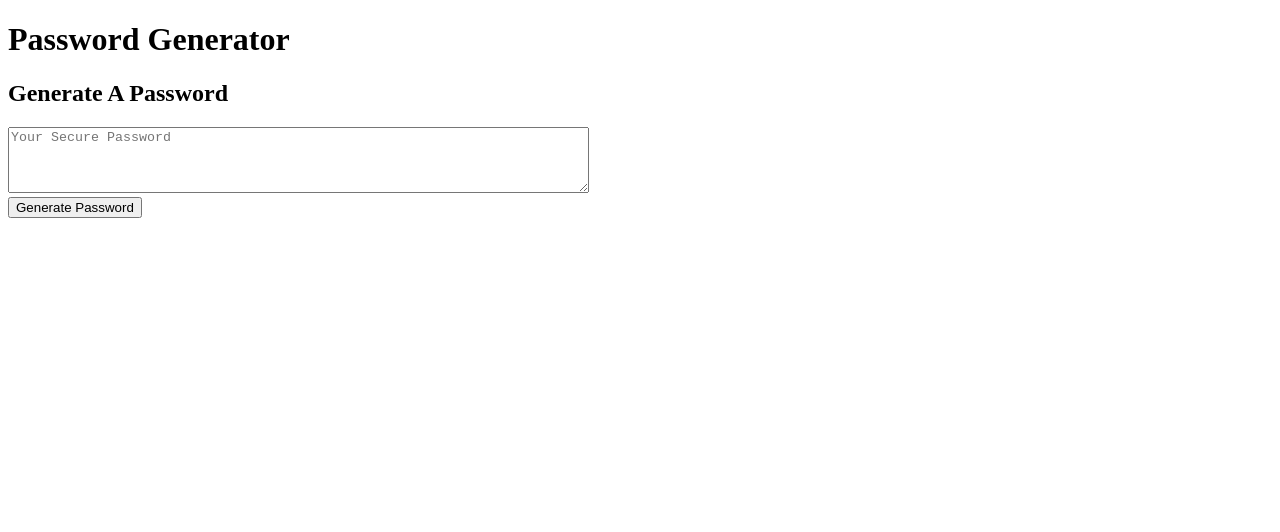
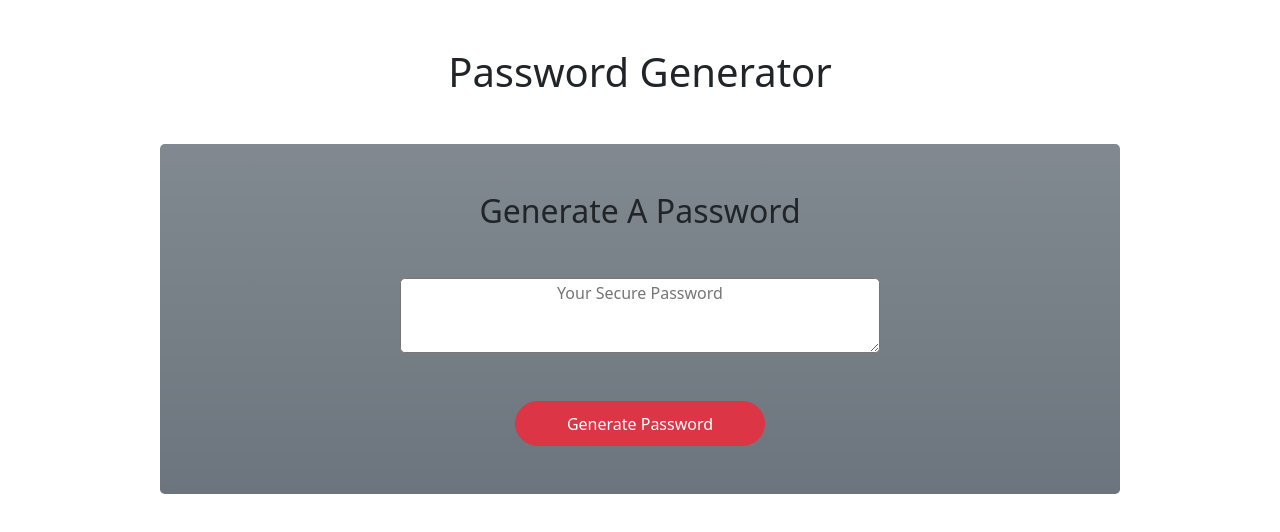
Before and after one commit to ldonald6/password-gen, a plain HTML site: page index.html in a window 1280 px wide. Drawn offline with nearby package versions, Linux system fonts and the light colour scheme.

Commit message:
added css styling

```diff
--- a/index.html
+++ b/index.html
@@ -1,27 +1,38 @@
 <!DOCTYPE html>
 <html lang="en">
+
 <head>
     <meta charset="UTF-8">
     <meta http-equiv="X-UA-Compatible" content="IE=edge">
     <meta name="viewport" content="width=device-width, initial-scale=1.0">
     <title>Password Generator</title>
+    <link rel="stylesheet" href="./assets/css/style.css">
+    <link href="https://cdn.jsdelivr.net/npm/bootstrap@5.1.3/dist/css/bootstrap.min.css" rel="stylesheet"
+        integrity="sha384-1BmE4kWBq78iYhFldvKuhfTAU6auU8tT94WrHftjDbrCEXSU1oBoqyl2QvZ6jIW3" crossorigin="anonymous">
 </head>
 
 <body>
     <header>
-        <h1>Password Generator</h1>
+        <h1 class="d-flex justify-content-center my-5">Password Generator</h1>
     </header>
 
-    <main>
-        <div>
-            <h2>Generate A Password</h2>
-        </div>
-        <div>
-            <textarea rows="4" cols="70" placeholder="Your Secure Password"></textarea>
-        </div>
-        <div>
-            <button type="button">Generate Password</button>
-        </div>
+    <main class="d-flex justify-content-center">
+        <section class="w-75 bg-secondary bg-gradient rounded-3">
+            <div class="mt-5 mb-3 ">
+                <h2 class="text-center">Generate A Password</h2>
+            </div>
+            <div class="mt-5">
+                <form class="d-flex justify-content-center">
+                    <textarea readonly class="text-center w-50 rounded-3" style=" height:75px" type="text" placeholder="Your Secure Password"></textarea>
+                </form>
+            </div>
+            <div class="d-flex justify-content-center mt-5 mb-5">
+                <button style="height:45px; width:250px" type="button" class="btn btn-danger rounded-pill">Generate Password</button>
+            </div>
+        </section>
     </main>
+
+    <script href="assets/js/script.js"></script>
 </body>
+
 </html>
```
Also changed, not shown: assets/css/style.css (added, +11 -0 lines).
